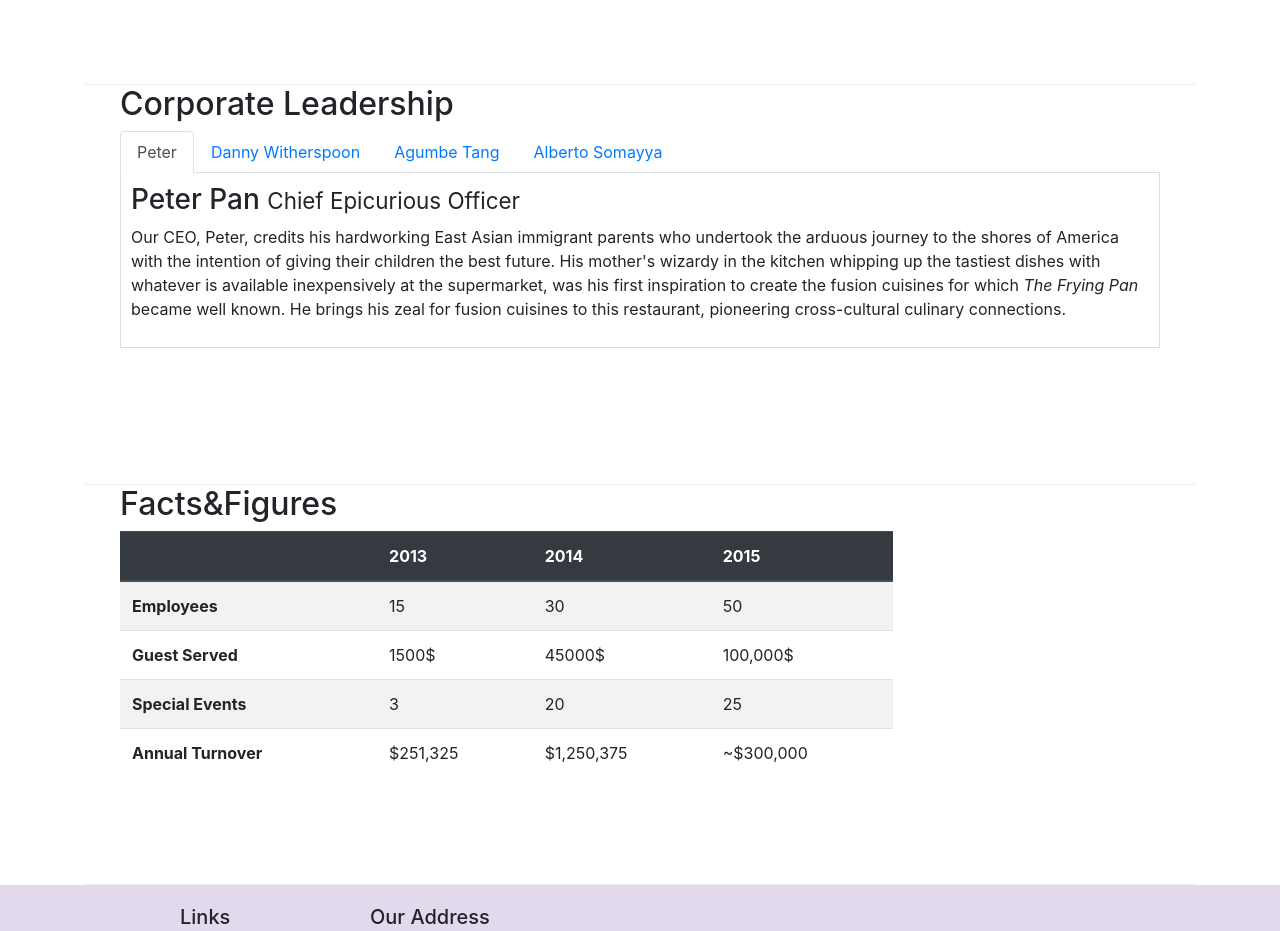
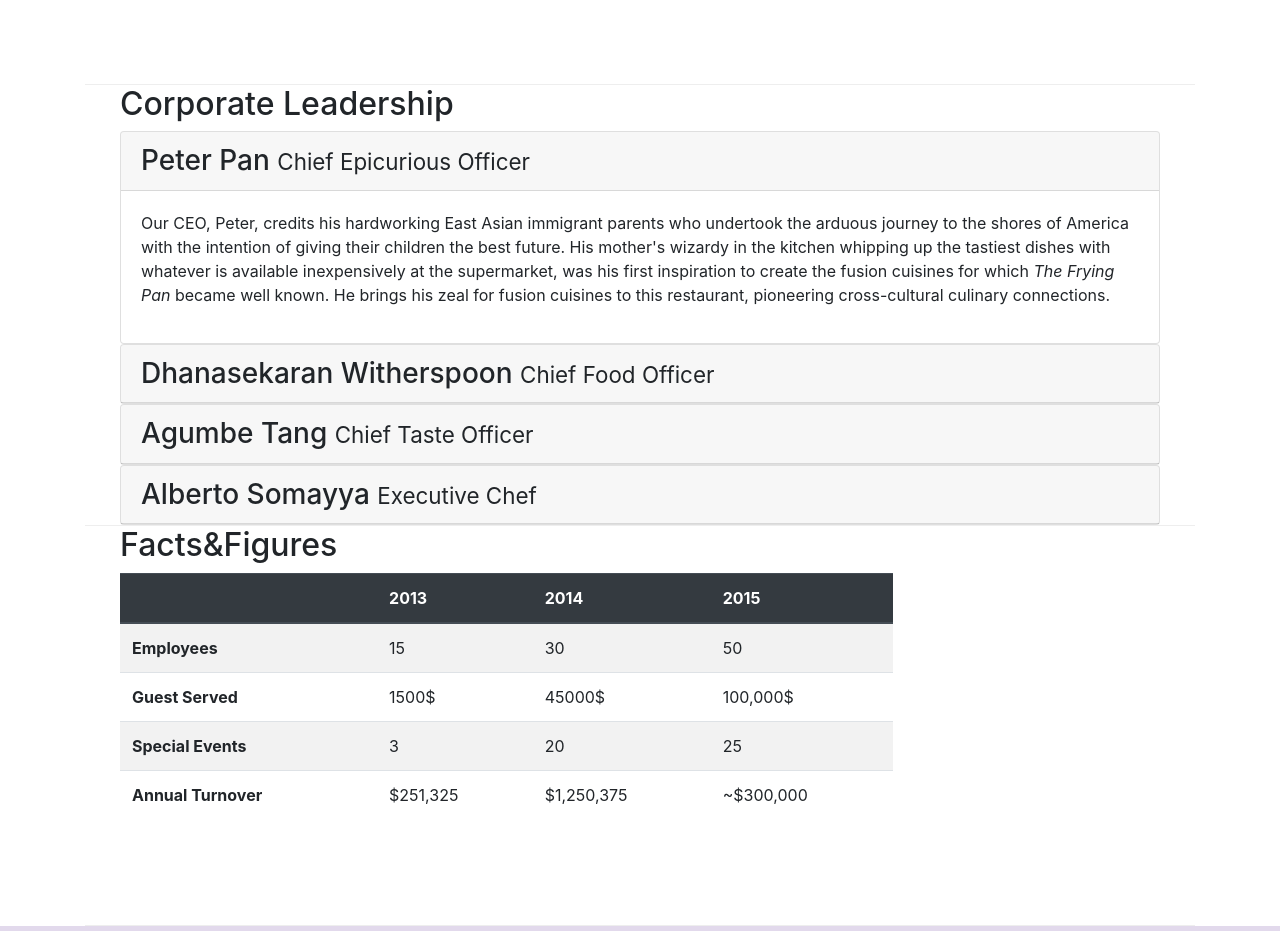
Before and after one commit to abdullah9932/baxtercrumbles-test, a website: page aboutus.html in a window 1280 px wide. Shown: the part 1180-2111 px from the top of the page. Drawn offline with nearby package versions, Linux system fonts and the light colour scheme.

Commit message:
collapse and accordian(hide and show)

```diff
--- a/aboutus.html
+++ b/aboutus.html
@@ -97,39 +97,65 @@
         <div class="row row-content">
             <div class="col-12 col-sm-auto col-md-auto ">
                 <h2>Corporate Leadership</h2>
-                <ul class="nav nav-tabs">
-                    <li class="nav-item">
-                        <a class="nav-link active" href="#peter" role="tab" data-toggle="tab">Peter</a>
-                    </li>
-                    <li class="nav-item">
-                        <a class="nav-link" href="#danny" role="tab" data-toggle="tab">Danny Witherspoon</a>
-                    </li>
-                    <li class="nav-item">
-                        <a class="nav-link" href="#agumbe" role="rab" data-toggle="tab">Agumbe Tang</a>
-                    </li>
-                    <li class="nav-item">
-                        <a class="nav-link" href="#alberto" role="tab" data-toggle="tab">Alberto Somayya</a>
-                    </li>
-                </ul>
-                <div class="tab-content">
-                    <div role="tabpanel" class="tab-pane fade show active" id="peter">
-                        <h3>Peter Pan <small>Chief Epicurious Officer</small></h3>
-                        <p class="d-none d-sm-block">Our CEO, Peter, credits his hardworking East Asian immigrant parents who undertook the arduous journey to the shores of America with the intention of giving their children the best future. His mother's wizardy in the kitchen whipping up the tastiest dishes with whatever is available inexpensively at the supermarket, was his first inspiration to create the fusion cuisines for which <em>The Frying Pan</em> became well known. He brings his zeal for fusion cuisines to this restaurant, pioneering cross-cultural culinary connections.</p>
+                <div id="accordian">
+                    <div class="card">
+                        <div class="card-header" role="tab" id="peterhead">
+                            <h3 class="mb-0">
+                                <a data-toggle="collapse" data-target="#peter">Peter Pan <small>Chief Epicurious Officer</small>
+                                </a>
+                            </h3>
+                        </div>
+                        <div class="collapse show" id="peter" data-parent="#accordian">
+                            <div class="card-body">
+                                <p class="d-none d-sm-block">Our CEO, Peter, credits his hardworking East Asian immigrant parents who undertook the arduous journey to the shores of America with the intention of giving their children the best future. His mother's wizardy in the kitchen whipping up the tastiest dishes with whatever is available inexpensively at the supermarket, was his first inspiration to create the fusion cuisines for which <em>The Frying Pan</em> became well known. He brings his zeal for fusion cuisines to this restaurant, pioneering cross-cultural culinary connections.</p>
+                            </div>
+
+                        </div>
                     </div>
-                    <div role="tabpanel" class="tab-pane fade" id="danny">
-                        <h3>Dhanasekaran Witherspoon <small>Chief Food Officer</small></h3>
-                        <p class="d-none d-sm-block">Our CFO, Danny, as he is affectionately referred to by his colleagues, comes from a long established family tradition in farming and produce. His experiences growing up on a farm in the Australian outback gave him great appreciation for varieties of food sources. As he puts it in his own words, <em>Everything that runs, wins, and everything that stays, pays!</em></p>
+                    <div class="card">
+                        <div class="card-header" role="tab" id="dannyhead">
+                            <h3 class="mb-0">
+                                <a data-toggle="collapse" data-target="#danny">Dhanasekaran Witherspoon <small>Chief Food Officer</small></a>
+                            </h3>
+                        </div>
+                        <div class="collapse" id="danny" data-parent="#accordian">
+                            <div class="card-body">
+                                <p class="d-none d-sm-block">Our CFO, Danny, as he is affectionately referred to by his colleagues, comes from a long established family tradition in farming and produce. His experiences growing up on a farm in the Australian outback gave him great appreciation for varieties of food sources. As he puts it in his own words, <em>Everything that runs, wins, and everything that stays, pays!</em></p>
+                            </div>
+                        </div>
                     </div>
-                    <div role="tabpanel" class="tab-pane fade" id="agumbe">
-                        <h3>Agumbe Tang <small>Chief Taste Officer</small></h3>
-                        <p class="d-none d-sm-block">Blessed with the most discerning gustatory sense, Agumbe, our CTO, personally ensures that every dish that we serve meets his exacting tastes. Our chefs dread the tongue lashing that ensues if their dish does not meet his exacting standards. He lives by his motto, <em>You click only if you survive my lick.</em></p>
+
+                    <div class="card">
+                        <div class="card-header" role="tab" id="agumbehead">
+                            <h3 class="mb-0">
+                                <a data-toggle="collapse" data-target="#agumba">Agumbe Tang <small>Chief Taste Officer</small></a>
+                            </h3>
+                        </div>
+                        <div class="collapse" id="agumba" data-parent="#accordian">
+                            <div class="card-body">
+                                <p class="d-none d-sm-block">Blessed with the most discerning gustatory sense, Agumbe, our CTO, personally ensures that every dish that we serve meets his exacting tastes. Our chefs dread the tongue lashing that ensues if their dish does not meet his exacting standards. He lives by his motto, <em>You click only if you survive my lick.</em></p>
+                            </div>
+                        </div>
                     </div>
-                    <div role="tabpanel" class="tab-pane fade" id="alberto">
-                        <h3>Alberto Somayya <small>Executive Chef</small></h3>
-                        <p class="d-none d-sm-block">Award winning three-star Michelin chef with wide International experience having worked closely with whos-who in the culinary world, he specializes in creating mouthwatering Indo-Italian fusion experiences. He says, <em>Put together the cuisines from the two craziest cultures, and you get a winning hit! Amma Mia!</em></p>
+
+                    <div class="card">
+                        <div class="card-header" role="tab" id="albertohead">
+                            <h3 class="mb-0">
+                                <a data-toggle="collapse" data-target="#alberto">Alberto Somayya <small>Executive Chef</small></a>
+                            </h3>
+                        </div>
+                        <div class="collapse" id="alberto" data-parent="#accordian">
+                            <div class="card-body">
+                                <p class="d-none d-sm-block">Award winning three-star Michelin chef with wide International experience having worked closely with whos-who in the culinary world, he specializes in creating mouthwatering Indo-Italian fusion experiences. He says, <em>Put together the cuisines from the two craziest cultures, and you get a winning hit! Amma Mia!</em></p>
+                            </div>
+
+                        </div>
                     </div>
                 </div>
-                  </div>
+
+            </div>
+
+
        </div>
         <div class="row row-content">
             <div class="col-12 col-sm-9">
```
Also changed, not shown: index.html (+3 -1 lines).
